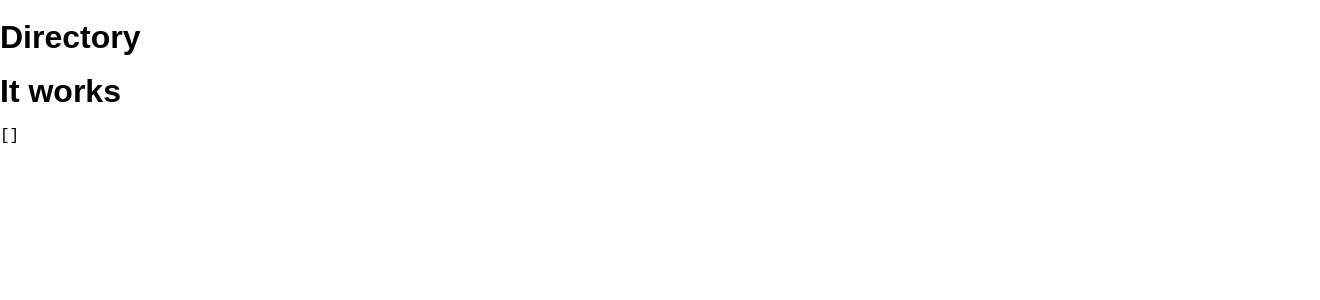
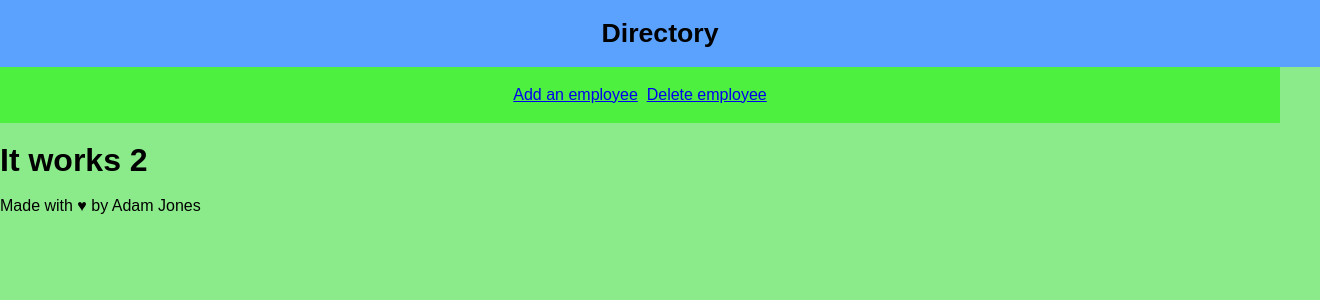
Before and after one commit to adamjjones/directory, a React (Create React App) app: page /AddEmployee in a window 1280 px wide. Shown: the top 300 px of the page, 1320 px wide, since content can reach past the window. Built offline with nearby package versions, Linux system fonts and the light colour scheme; no server answers.

Commit message:
Links to other components work and added some CSS

```diff
--- a/src/App.js
+++ b/src/App.js
@@ -16,25 +16,29 @@ const App = props => {
       `https://sdg-staff-directory-app.herokuapp.com/api/AdamsCoolCo/employees/`
     )
     setEmployees(response.data)
-    console.log(response.data)
+    console.log(employees)
   }
 
   const changeData = async () => {
     const response = await axios.post(
-      `https://sdg-staff-directory-app.herokuapp.com/api/AdamsCoolCo/employees/`
+      `https://sdg-staff-directory-app.herokuapp.com/api/AdamsCO/employees/`,
+      {
+        firstName: 'sup',
+        lastName: 'lastname'
+      }
     )
     console.log(response.data)
   }
 
   return (
     <Router>
-      <div>
-        <h1>Directory</h1>
-      </div>
+      <section className="front-header">
+        <span>Directory</span>
+      </section>
       <Switch>
-        <Employees employees={employees} />
-        <Link to="/"></Link>
+        <Employees />
       </Switch>
+      <footer>Made with &hearts; by Adam Jones</footer>
     </Router>
   )
 }
--- a/src/components/AddEmployee.jsx
+++ b/src/components/AddEmployee.jsx
@@ -1,5 +1,4 @@
 import React, { useEffect } from 'react'
-import axios from 'axios'
 
 const AddEmployee = () => {
   return (
--- a/src/components/Employees.jsx
+++ b/src/components/Employees.jsx
@@ -1,13 +1,22 @@
 import React, { useEffect } from 'react'
+import { BrowserRouter as Router, Route, Switch, Link } from 'react-router-dom'
 import axios from 'axios'
 import addEmployee from '../components/AddEmployee'
+import AddEmployee from '../components/AddEmployee'
 
 const Employees = props => {
   return (
-    <div>
-      <h1>It works</h1>
-      <pre>{JSON.stringify(props.employees, null, 2)}</pre>
-    </div>
+    <>
+      <Router>
+        <nav className="nav">
+          <Link to="/AddEmployee">Add an employee</Link> &nbsp;
+          <Link to="/EmployeeDetails">Delete employee</Link>
+        </nav>
+        <Switch>
+          <Route path="/AddEmployee" exact component={AddEmployee} />
+        </Switch>
+      </Router>
+    </>
   )
 }
 export default Employees
--- a/src/index.css
+++ b/src/index.css
@@ -9,4 +9,24 @@ html {
 body {
   margin: 0;
   min-height: 100%;
+  background-color: rgb(139, 235, 139);
 }
+
+.front-header {
+  width: 100%;
+  text-align: center;
+  padding: 20px 20px 20px 20px;
+  background-color: rgb(91, 162, 255);
+  font-size: 20pt;
+  font-weight: bold;
+}
+
+.nav {
+  padding: 20px 0px 20px 0px;
+  background-color: rgb(77, 240, 62);
+  text-align: center;
+}
+
+footer {
+  margin: 20px 0px 20px 0px;
+}
```
